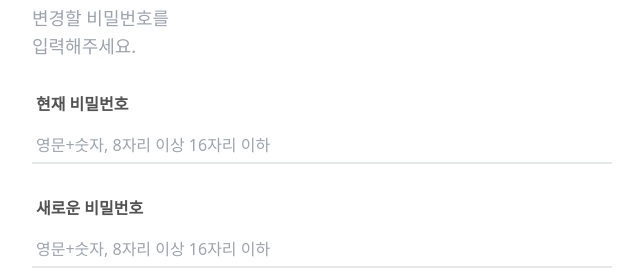
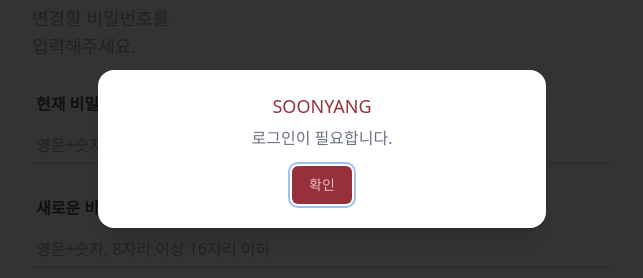
Before and after one commit to FC-MINI-4/attendance-front, a Next.js app: page /change-pw in a window 1280 px wide. Shown: the part 251-529 px from the top of the page, without its empty margins (318-961 px from the left). Built offline with nearby package versions, Linux system fonts and the light colour scheme; no server answers.

Commit message:
FEAT: 비밀번호 변경 페이지 비로그인 접근 제한

```diff
--- /dev/null
+++ b/src/components/common/Dialog.tsx
@@ -0,0 +1,70 @@
+import { useRouter } from 'next/router';
+import { Fragment, useState } from 'react';
+import { Dialog, Transition } from '@headlessui/react';
+
+interface IDialogModal {
+  message: string;
+}
+export default function DialogModal({ message }: IDialogModal) {
+  const router = useRouter();
+  let [isOpen, setIsOpen] = useState(true);
+
+  function closeModal() {
+    router.push('/');
+    setIsOpen(false);
+  }
+
+  return (
+    <>
+      <Transition appear show={isOpen} as={Fragment}>
+        <Dialog as="div" className="relative z-10" onClose={closeModal}>
+          <Transition.Child
+            as={Fragment}
+            enter="ease-out duration-300"
+            enterFrom="opacity-0"
+            enterTo="opacity-100"
+            leave="ease-in duration-200"
+            leaveFrom="opacity-100"
+            leaveTo="opacity-0">
+            <div className="fixed inset-0 bg-black bg-opacity-80" />
+          </Transition.Child>
+
+          <div className="fixed inset-0 overflow-y-auto">
+            <div className="flex min-h-full items-center justify-center p-4 text-center">
+              <Transition.Child
+                as={Fragment}
+                enter="ease-out duration-300"
+                enterFrom="opacity-0 scale-95"
+                enterTo="opacity-100 scale-100"
+                leave="ease-in duration-200"
+                leaveFrom="opacity-100 scale-100"
+                leaveTo="opacity-0 scale-95">
+                <Dialog.Panel className="w-full max-w-md transform overflow-hidden rounded-2xl bg-white p-6 text-left align-middle shadow-xl transition-all">
+                  <Dialog.Title
+                    as="h3"
+                    className="text-lg font-medium leading-6 text-primary flex justify-center">
+                    SOONYANG
+                  </Dialog.Title>
+                  <div className="mt-2">
+                    <p className="text-base text-gray-500 flex justify-center sm:mb-4">
+                      {message}
+                    </p>
+                  </div>
+
+                  <div className="mt-4 justify-center flex">
+                    <button
+                      type="button"
+                      className="inline-flex justify-center rounded-md border border-transparent bg-primary px-4 py-2 text-sm font-medium text-subHover hover:bg-subHover hover:text-primary focus:outline-none focus-visible:ring-2 focus-visible:primary focus-visible:ring-offset-2"
+                      onClick={closeModal}>
+                      확인
+                    </button>
+                  </div>
+                </Dialog.Panel>
+              </Transition.Child>
+            </div>
+          </div>
+        </Dialog>
+      </Transition>
+    </>
+  );
+}
```
